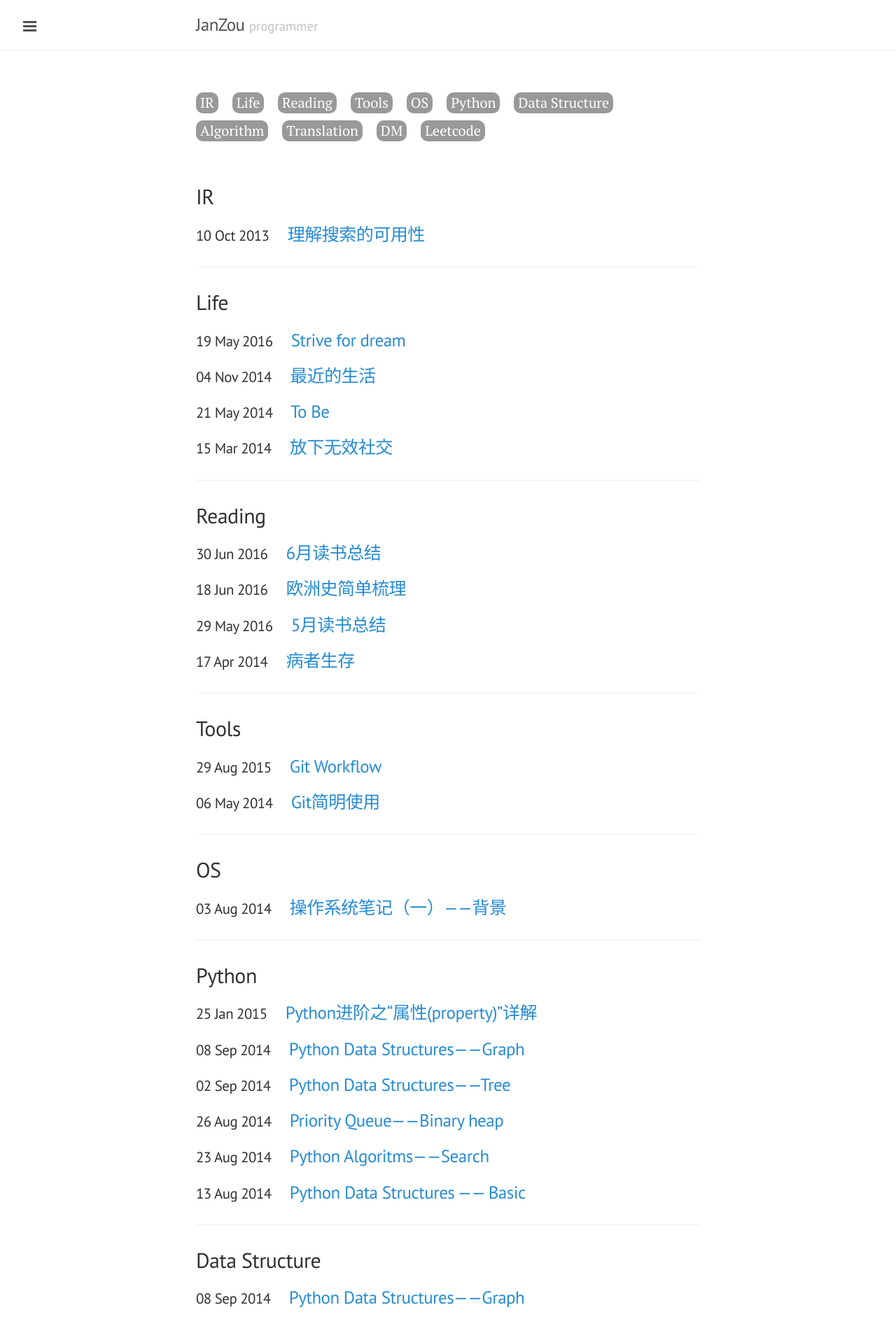
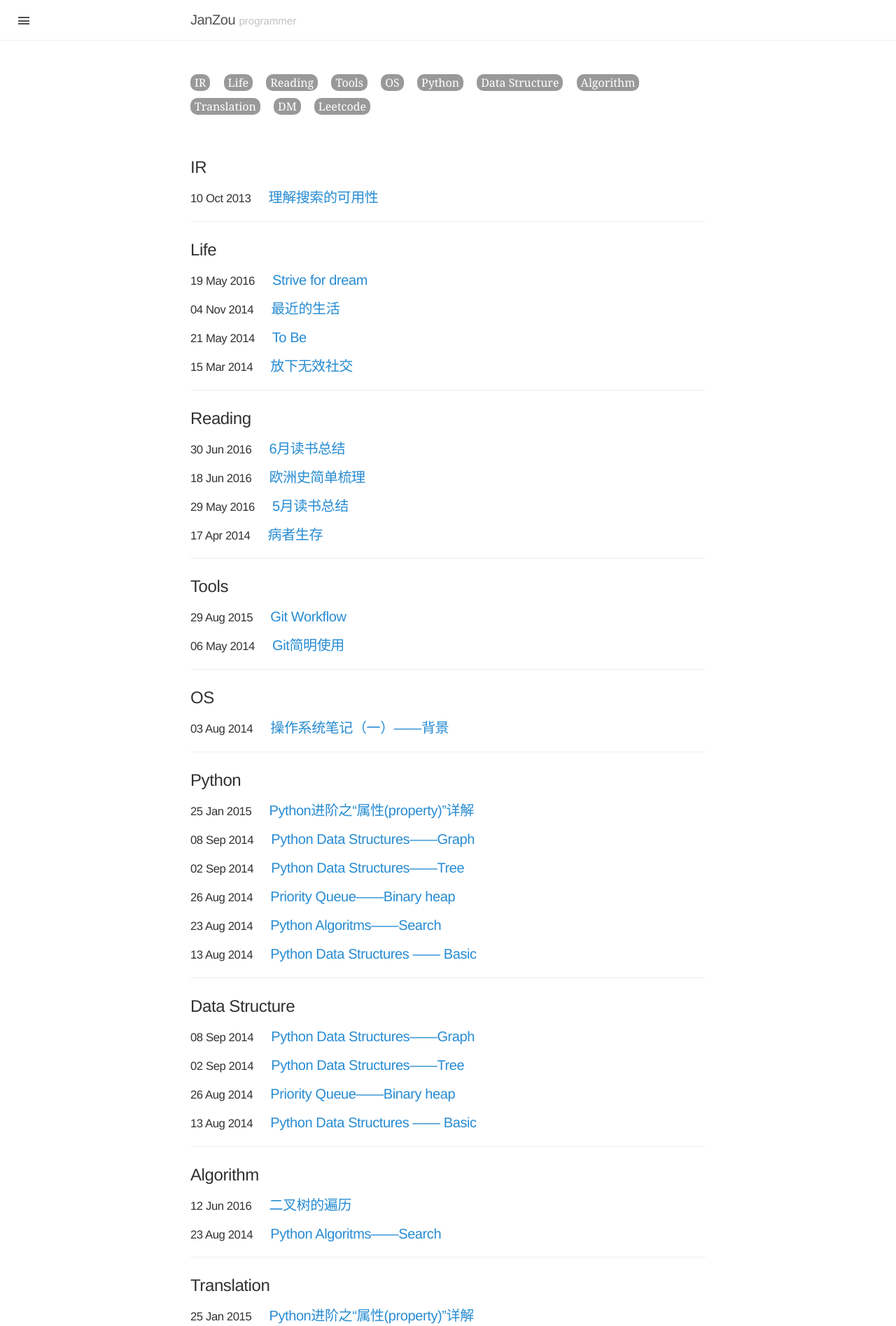
Before and after one commit to Jan-zou/jan-zou.github.com, a Jekyll site: the page built from tags.md, in a window 1280 px wide. Shown: the top 1895 px of the page at 70% size. Built offline with Jekyll 4.4.1, drawn with Linux system fonts in a browser that asks for light colours.

Commit message:
change font-size and margin

```diff
--- a/_config.yml
+++ b/_config.yml
@@ -21,9 +21,11 @@ title:            JanZou
 tagline:          'programmer'
 description:      'Hello, I am JanZou.'
 
-paginate:         5
+paginate:         8
 paginate_path: 'page:num'
 
 future:      false
 show_drafts: nil
 limit_posts: 0
+
+gems: [jekyll-paginate]
--- a/_includes/head.html
+++ b/_includes/head.html
@@ -17,11 +17,7 @@
   <link rel="stylesheet" href="/assets/css/poole.css">
   <link rel="stylesheet" href="/assets/css/syntax.css">
   <link rel="stylesheet" href="/assets/css/lanyon.css">
-  <link rel="stylesheet" href="http://fonts.googleapis.com/css?family=PT+Serif:400,400italic,700|PT+Sans:400">
   <link rel="stylesheet" href="/assets/css/highlight.css">
-  <!-- <link rel="stylesheet" href="/assets/css/syntax_1.css"> -->
-
-
 
   <!-- Icons -->
   <link rel="apple-touch-icon-precomposed" sizes="144x144" href="/assets/icons/icon.png">
--- a/assets/css/lanyon.css
+++ b/assets/css/lanyon.css
@@ -82,7 +82,7 @@ h1, h2, h3, h4, h5, h6 {
 }
 @media (min-width: 56rem) {
   .container {
-    max-width: 38rem;
+    max-width: 48rem;
   }
 }
 
@@ -308,7 +308,7 @@ a.sidebar-nav-item:focus {
   margin-bottom: 4em;
 }
 .post {
-  margin-bottom: 2em;
+  margin-bottom: 1em;
 }
 
 /* Blog post or page title */
@@ -319,7 +319,7 @@ a.sidebar-nav-item:focus {
   margin-top: 0;
 }
 .page-title {
-  margin-bottom: 20px;
+  margin-bottom: 15px;
 }
 .post-title {
   margin-bottom: 25px;
--- a/assets/css/poole.css
+++ b/assets/css/poole.css
@@ -54,7 +54,8 @@ html {
 }
 @media (min-width: 38rem) {
   html {
-    font-size: 20px;
+    /*font-size: 20px;*/
+    font-size: 16px;
   }
 }
 
@@ -86,11 +87,11 @@ h1, h2, h3, h4, h5, h6 {
   text-rendering: optimizeLegibility;
 }
 h1 {
-  font-size: 2rem;
+  /*font-size: 2rem;*/
 }
 h2 {
   margin-top: 1.5rem;
-  font-size: 1.5rem;
+  /*font-size: 1.5rem;*/
 }
 h3 {
   margin-top: 1rem;
@@ -128,7 +129,7 @@ dd {
 /* Misc */
 hr {
   position: relative;
-  margin: 1.5rem 0;
+  margin: 1.3rem 0;
   border: 0;
   border-top: 1px solid #eee;
   border-bottom: 1px solid #fff;
```
